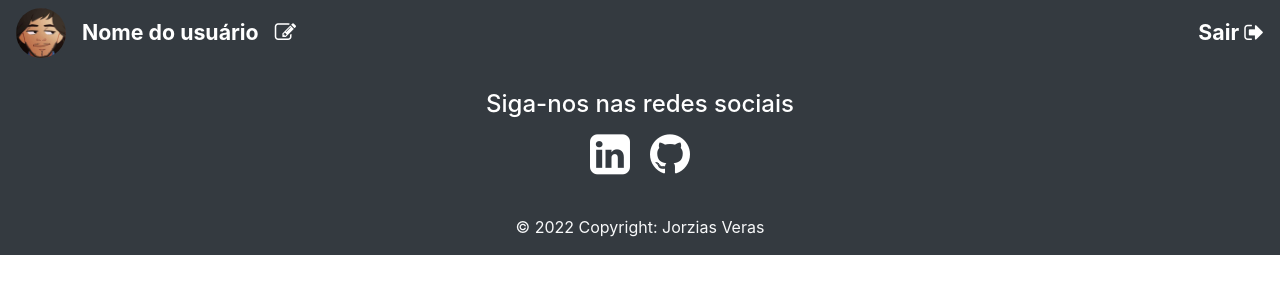
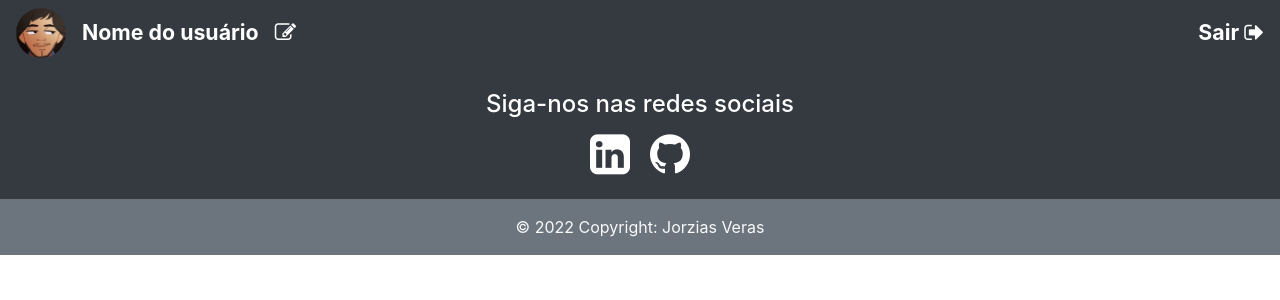
Before and after one commit to josiasveras/generation-blog-pessoal-angular, an Angular app: page / in a window 1280 px wide. Shown: the top 300 px of the page. Built offline with nearby package versions, Linux system fonts and the light colour scheme.

Commit message:
Atualizando rodape

```diff
--- a/src/app/rodape/rodape.component.html
+++ b/src/app/rodape/rodape.component.html
@@ -22,7 +22,7 @@
             </div>
         </div>
     </div>
-    <div class="footer-copyright bg-dark text-center py-3">
+    <div class="footer-copyright bg-secondary text-center py-3">
         <span class="text-light">© 2022 Copyright:</span>
         <a class="text-light" target="_blank" href="https://github.com/josiasveras"> Jorzias Veras</a>
     </div>
```
